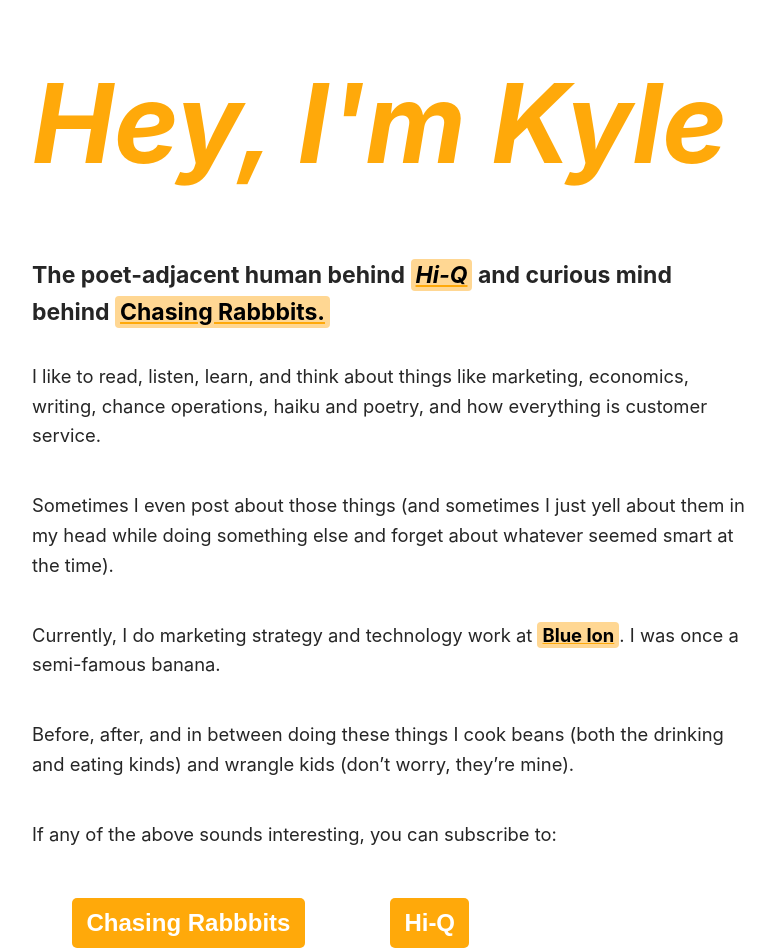
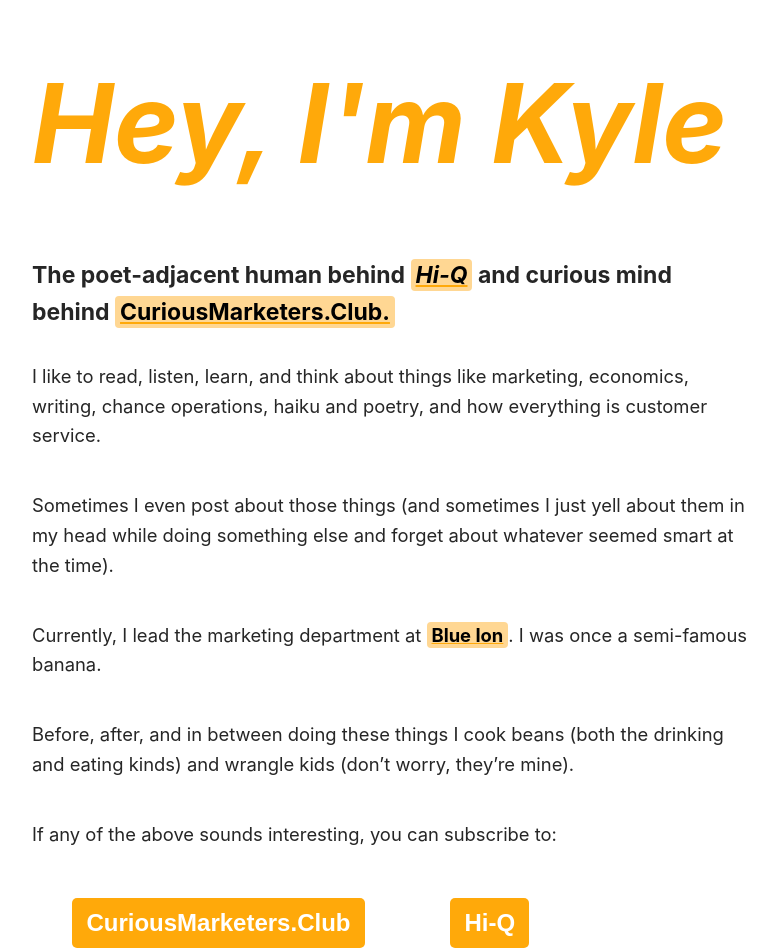
Before and after one commit to ktmensing/mensing, a website: page index.html in a window 1280 px wide. Shown: the top 952 px of the page, without its empty margins (248-1025 px from the left). Drawn offline with Linux system fonts and the light colour scheme.

Commit message:
Update index.html

```diff
--- a/index.html
+++ b/index.html
@@ -9,19 +9,19 @@
 <body>
   <main>
     <h1><i>Hey, I'm Kyle</i></h1>
-    <h4>The poet-adjacent human behind <a href="https://www.kyletm.com/categories/hiq/" target="_blank"><mark><i>Hi-Q</i></mark></a> and curious mind behind <a href="https://chasingrabbbits.xyz/" target="_blank"><mark>Chasing Rabbbits.</mark></a></h4>
+    <h4>The poet-adjacent human behind <a href="https://buttondown.email/hi-q/archive/" target="_blank"><mark><i>Hi-Q</i></mark></a> and curious mind behind <a href="https://curiousmarketers.club/" target="_blank"><mark>CuriousMarketers.Club.</mark></a></h4>
     <p>I like to read, listen, learn, and think about things like marketing, economics, writing, chance operations, haiku and poetry, and how everything is customer service.</p>
 
     <p>Sometimes I even post about those things (and sometimes I just yell about them in my head while doing something else and forget about whatever seemed smart at the time).</p>
 
-    <p>Currently, I do marketing strategy and technology work at <a href="https://www.blueion.com/" target="_blank"><mark><b>Blue Ion</b></mark></a>. I was once a semi-famous banana.</p>
+    <p>Currently, I lead the marketing department at <a href="https://www.blueion.com/" target="_blank"><mark><b>Blue Ion</b></mark></a>. I was once a semi-famous banana.</p>
 
     <p>Before, after, and in between doing these things I cook beans (both the drinking and eating kinds) and wrangle kids (don’t worry, they’re mine).</p>
 
     <p>If any of the above sounds interesting, you can subscribe to:</p>
-    <button onclick="window.location.href='https://chasingrabbbits.substack.com/';"><b>Chasing Rabbbits</b></button>  <button onclick="window.location.href='https://buttondown.email/hi-q/';"><b>Hi-Q</b></button>
+    <button onclick="window.location.href='https://curiousmarketers.club/subscribe/';"><b>CuriousMarketers.Club</b></button>  <button onclick="window.location.href='https://buttondown.email/hi-q/';"><b>Hi-Q</b></button>
     <br><br>
-    <p>Or check out my <b><a href="https://www.kyletm.com/" target="_blank">other</a> <a href="https://www.chasingrabbbits.xyz/" target="_blank">sites</a></b>.</p>
+    <p>Or check out my <b><a href="https://www.kyletm.com/" target="_blank">other</a> <a href="https://curiouskyle.micro.blog/" target="_blank">sites</a></b>.</p>
     <br>
     <p><i>Thanks for stopping by.</i></p>
   </main>
```
